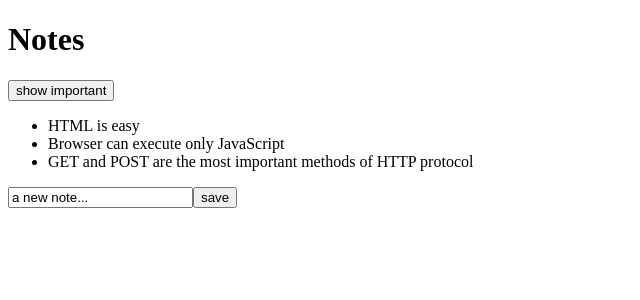
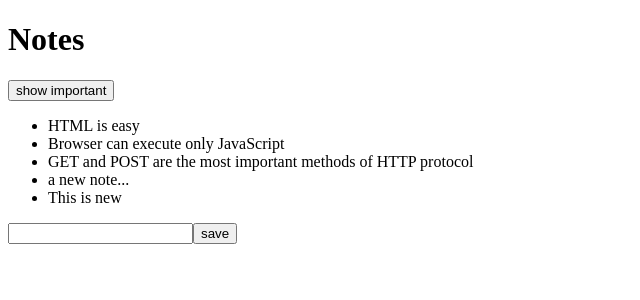
Before and after one commit to Jon-D-Smith/Fullstack_Open, a React (Create React App) app in the folder part1/notes/: page / in a window 1280 px wide. Shown: the top 300 px of the page, without its empty margins (0-640 px from the left). Built offline with nearby package versions, Linux system fonts and the light colour scheme; data requests are answered from the project's data file.

Commit message:
Added a post route for notes

```diff
--- a/part1/notes/db.json
+++ b/part1/notes/db.json
@@ -17,6 +17,18 @@
       "content": "GET and POST are the most important methods of HTTP protocol",
       "date": "2019-05-30T19:20:14.298Z",
       "important": true
+    },
+    {
+      "content": "a new note...",
+      "date": "2021-06-02T01:35:50.837Z",
+      "important": false,
+      "id": 4
+    },
+    {
+      "content": "This is new",
+      "date": "2021-06-02T01:39:12.336Z",
+      "important": false,
+      "id": 5
     }
   ]
 }
--- a/part1/notes/src/App.js
+++ b/part1/notes/src/App.js
@@ -5,7 +5,7 @@ import Note from './components/Note'
 const App = (props) => {
 
   const [notes, setNotes] = useState([])
-  const [newNote, setNewNote] = useState('a new note...')
+  const [newNote, setNewNote] = useState('')
   const [showAll, setShowAll] = useState(true)
 
   useEffect(() => {
@@ -26,10 +26,17 @@ const App = (props) => {
       content: newNote,
       date: new Date().toISOString(),
       important: Math.random() < 0.5,
-      id: notes.length + 1,
     }
-    setNotes(notes.concat(noteObject))
-    setNewNote('')
+
+
+    axios
+      .post('http://localhost:3001/notes', noteObject)
+      .then(response => {
+        setNotes(notes.concat(response.data))
+        setNewNote('')
+      })
+
+
   }
 
 
```
Lines whose indentation alone changed are shown as unchanged.
